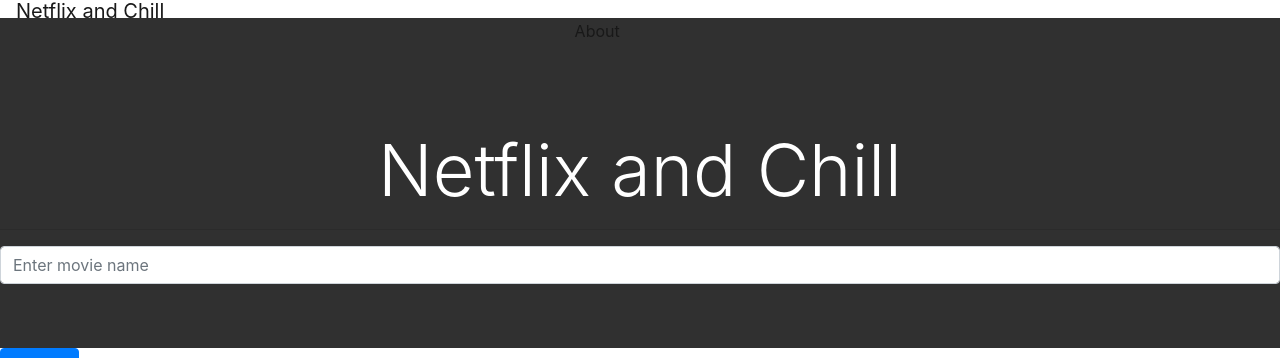
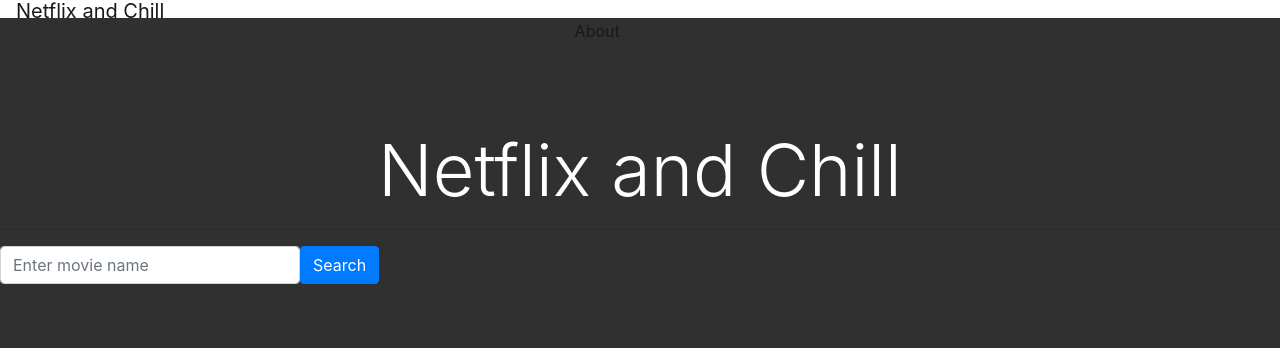
Before and after one commit to SeniorMovieWatchers/flask_framework, a Flask app: page / in a window 1280 px wide. Shown: the part 37-395 px from the top of the page. Run offline with Flask 2, Linux system fonts and the light colour scheme; some libraries are stand-ins or nearby versions.

Commit message:
minor change

```diff
--- a/templates/index.html
+++ b/templates/index.html
@@ -153,13 +153,13 @@
         <div id="search-jumbotron" class="jumbotron jumbotron-fluid">
           <h1 id="header1" class="display-3">Netflix and Chill</h1>
           <hr class="m-y-2">
-                <div class="input-group">
+                <div class="form-inline">
+		<div class="input-group">
                   <input type="text" class="form-control" id="search-text" placeholder="Enter movie name">
                 </div>
-              </div>
               <button id="search-movie" class="btn btn-primary">Search</button>
         </div>
-
+	</div>
 
         <div id="search-movie-results">
             <div class="movie-info" id="movie-1">
```
